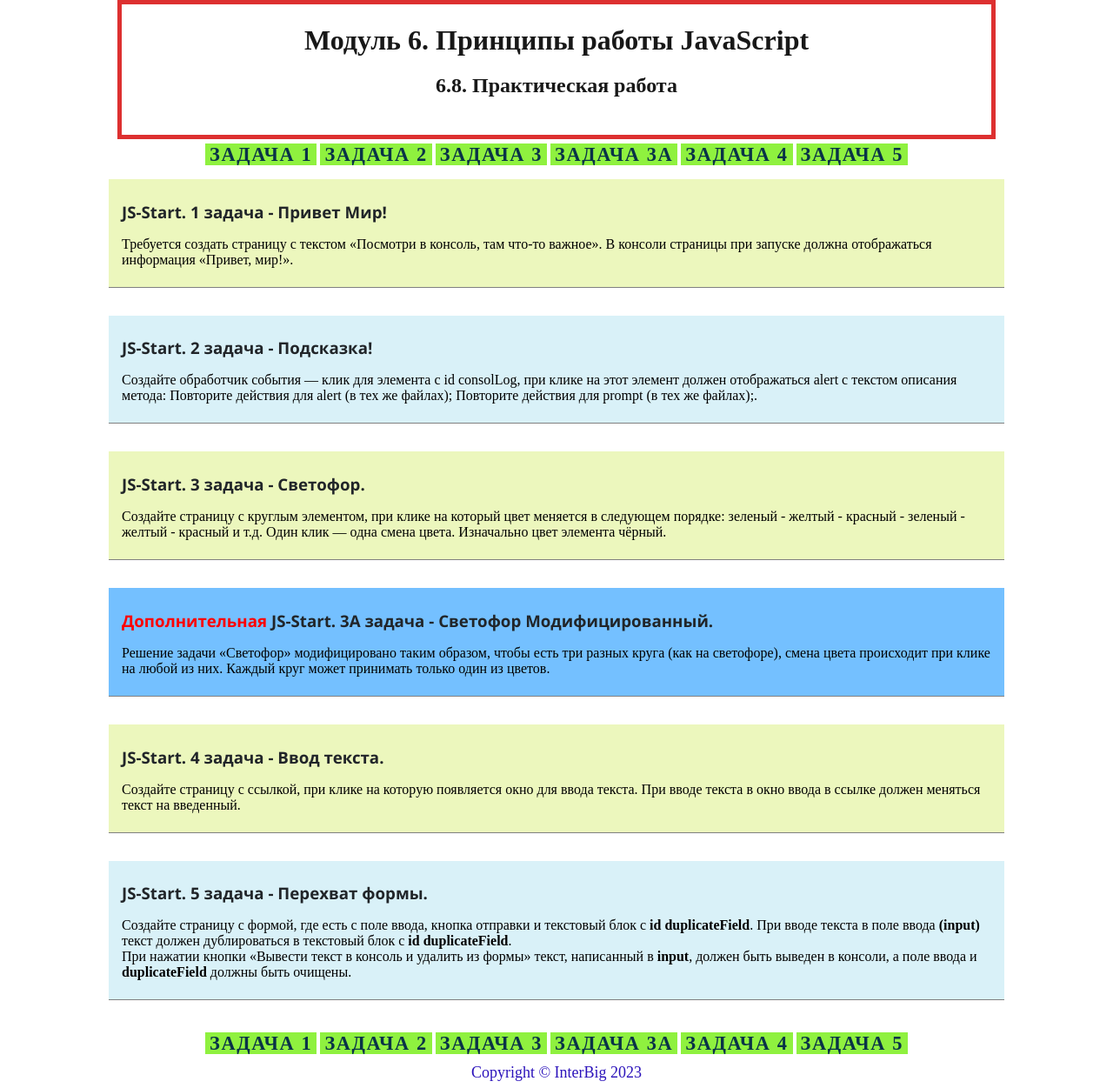
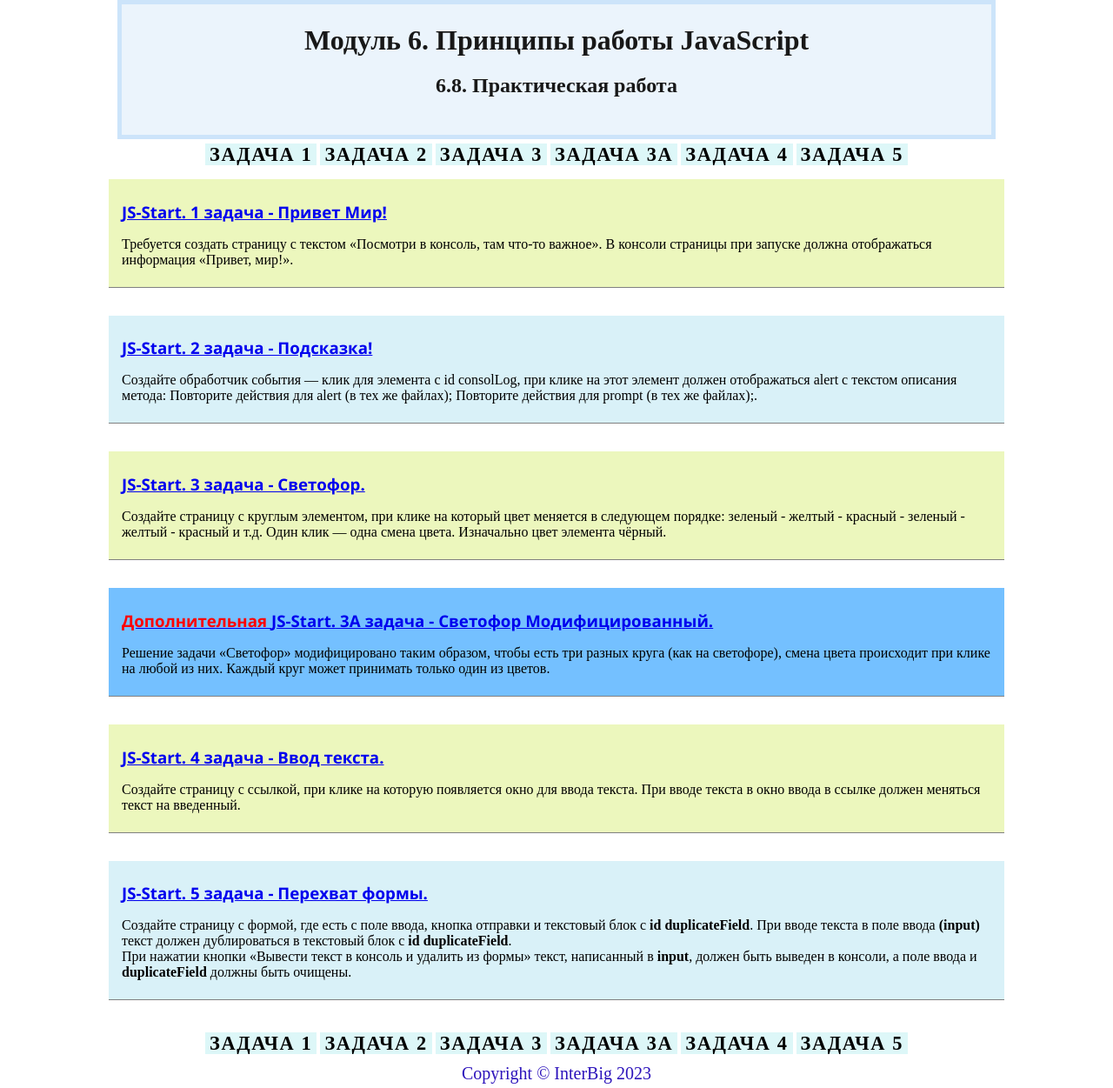
Before and after one commit to InterBig/Task-6.8, a plain HTML site: page index.html in a window 1280 px wide. Shown: the whole page at 87% size. Drawn offline with Linux system fonts and the light colour scheme.

Commit message:
edit color

```diff
--- a/css/style.css
+++ b/css/style.css
@@ -16,7 +16,8 @@ header {
     margin: auto;
     opacity: 0.9;
     top: 50px;
-    border: 5px solid #da1a1a;
+    border: 5px solid #c7e2fa;
+    background-color: #e9f3fc;
     /*background-image: url(../img/claudio-schwarz-i25aqE_YUZs-unsplash.jpg);
     background-size: contain;*/
 }
@@ -52,8 +53,8 @@ footer .links {
 
 nav .links > a,
 footer .links >a  {
-    color: #093347;
-    background-color: #8ff13f;
+    color: #000000;
+    background-color: #ddf7f8;
     padding: 0 5px;
     font-size: 1.4em;
     font-weight: 800;
@@ -65,8 +66,8 @@ footer .links >a  {
 /*меняем цвет и фон при наведении */
 nav .links > a:hover,
 footer .links > a:hover {
-    color: rgb(10, 13, 238);
-    background-color: #86887e;
+    color: rgb(0, 0, 0);
+    background-color: #91bcfc;
 }
 
 article {
@@ -78,24 +79,24 @@ article {
     border-bottom: 1px solid rgb(128, 128, 128);
 }
 
-article a {
+/*article a {
     color: rgb(33, 37, 41);
     text-decoration: none;
 }
 
 article a:hover {
     color: #00a100;
-}
+}*/
 
 article h3 {
     font-family: 'Segoe UI', Tahoma, Geneva, Verdana, sans-serif;
     margin-bottom: 5px;
 }
 
-.article-meta {
+/*.article-meta {
     color: rgb(199, 37, 37);
     margin-bottom: 5px;
-}
+}*/
 
 
 /* меняем цвет фона у четных задач */
@@ -126,7 +127,7 @@ article:nth-child(4) h3::before {
 .copyright {
     color: rgb(44, 19, 187);
     font-family: 'Times New Roman', Times, serif;
-    font-size: 18px;
+    font-size: 20px;
 }
 
 .TaskSection {
```
